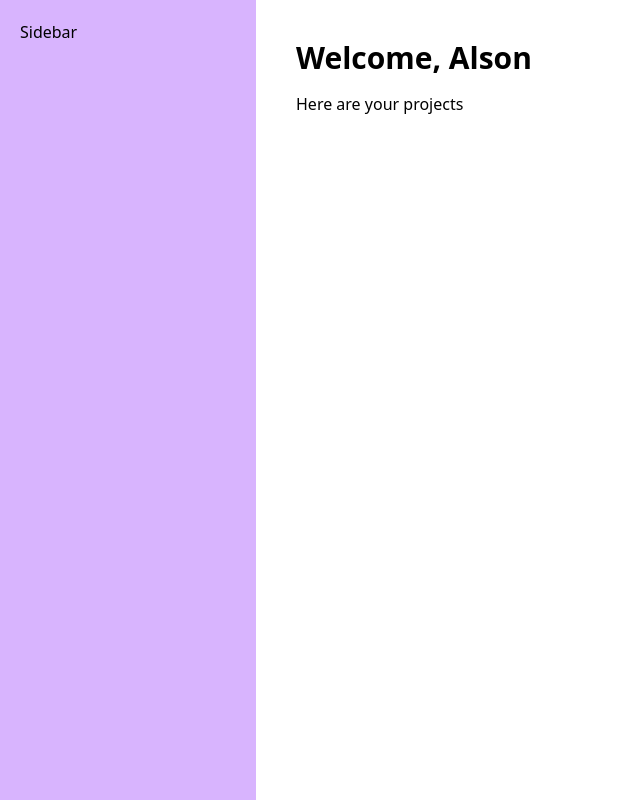
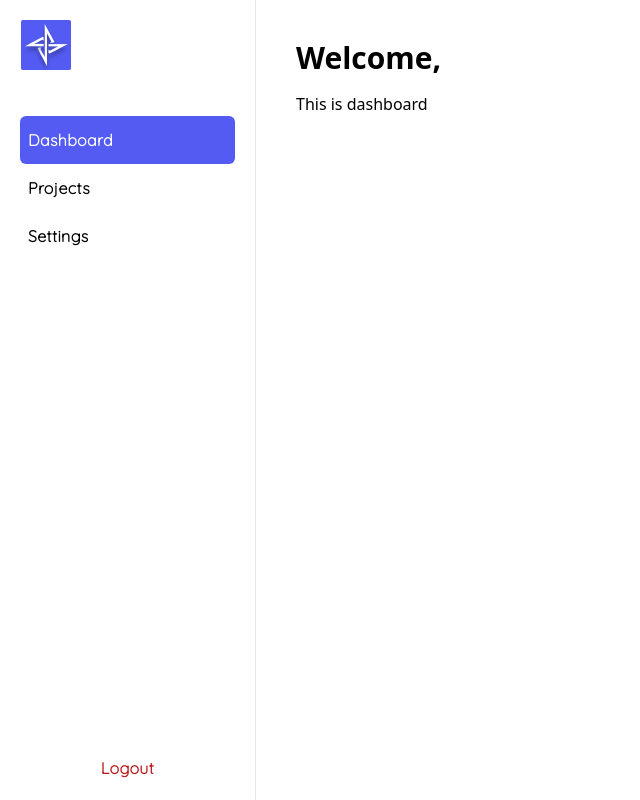
Before and after one commit to college-related/polaris-suite-web, a React (Vite) app: page /polaris/dashboard in a window 1280 px wide. Shown: the whole page, without its empty margins (0-640 px from the left). Built offline with nearby package versions, Linux system fonts and the light colour scheme.

Commit message:
sidebar: add new sidebar and some fixes

```diff
--- /dev/null
+++ b/src/components/Sidebar.tsx
@@ -0,0 +1,43 @@
+import { Link, useLocation, useNavigate } from "react-router-dom";
+import { sidebar } from "../utils/sidebar";
+import { POLARIS_LOCALSTORAGE_TOKEN, POLARIS_LOCALSTORAGE_USER } from "../utils/constants";
+import { polaris_logo } from "../assets/images";
+
+export default function Sidebar() {
+
+    const navigate = useNavigate();
+    const location = useLocation();
+
+    const logout = async () => {
+        // remove user and token from localstorage
+        localStorage.removeItem(POLARIS_LOCALSTORAGE_USER);
+        localStorage.removeItem(POLARIS_LOCALSTORAGE_TOKEN);
+
+        // redirect to login page
+        navigate("/auth/login");
+    }
+
+    return (
+    <div className="col-span-1 p-5 h-screen border-r font-quicksand flex flex-col justify-between tracking-wide">
+        <div>
+            <span>
+                <img src={polaris_logo} alt="polaris suite logo" />
+            </span>
+            <nav className="mt-10">
+                <ul>
+                    {
+                        sidebar.map((item, index) => (
+                            <Link key={index} to={`/polaris/${item.link}`}>
+                                <li className={`py-3 px-2 rounded-md font-bold ${location.pathname.split("/")[2] === item.link && "bg-primary text-white"}`}>
+                                    {item.title}
+                                </li>
+                            </Link>
+                        ))
+                    }
+                </ul>
+            </nav>
+        </div>
+        <button onClick={logout} className="text-red-700 font-bold">Logout</button>
+    </div>
+  )
+}
--- a/src/index.css
+++ b/src/index.css
@@ -9,10 +9,6 @@
 @layer base {
   h1 {
     @apply text-3xl font-bold;
-  }
-
-  a {
-    @apply text-blue-500;
   }
 }
 
--- a/src/layouts/ProtectedLayout.tsx
+++ b/src/layouts/ProtectedLayout.tsx
@@ -1,3 +1,4 @@
+import Sidebar from "../components/Sidebar"
 
 interface IProtectedLayoutProps {
     children: JSX.Element
@@ -6,10 +7,10 @@ interface IProtectedLayoutProps {
 const ProtectedLayout = ({ children }: IProtectedLayoutProps) => {
   return (
     <main className="grid grid-cols-5">
-        <div className="col-span-1 p-5 bg-purple-300 h-screen">Sidebar</div>
-        <div className="col-span-4 p-5 h-screen overflow-y-scroll">
-            {children}
-        </div>
+      <Sidebar />
+      <div className="col-span-4 p-5 h-screen overflow-y-scroll">
+        {children}
+      </div>
     </main>
   )
 }
--- a/src/pages/(protected)/Dashboard.tsx
+++ b/src/pages/(protected)/Dashboard.tsx
@@ -1,13 +1,14 @@
 import { useState } from "react"
+import { getUser } from "../../helpers/cookie"
 
 const Dashboard = () => {
-  const [user, setUser] = useState("Alson")
+  const [user] = useState(getUser().name)
 
   return (
     <div className="p-5">
         <h1>Welcome, {user}</h1>
 
-        <h3 className="mt-4">Here are your projects</h3>
+        <h3 className="mt-4">This is dashboard</h3>
     </div>
   )
 }
--- /dev/null
+++ b/src/utils/sidebar.ts
@@ -0,0 +1,18 @@
+
+export const sidebar = [
+    {
+        title: 'Dashboard',
+        icon: 'D',
+        link: 'dashboard',
+    },
+    {
+        title: 'Projects',
+        icon: 'P',
+        link: 'projects',
+    },
+    {
+        title: 'Settings',
+        icon: 'S',
+        link: 'settings',
+    },
+];
```
